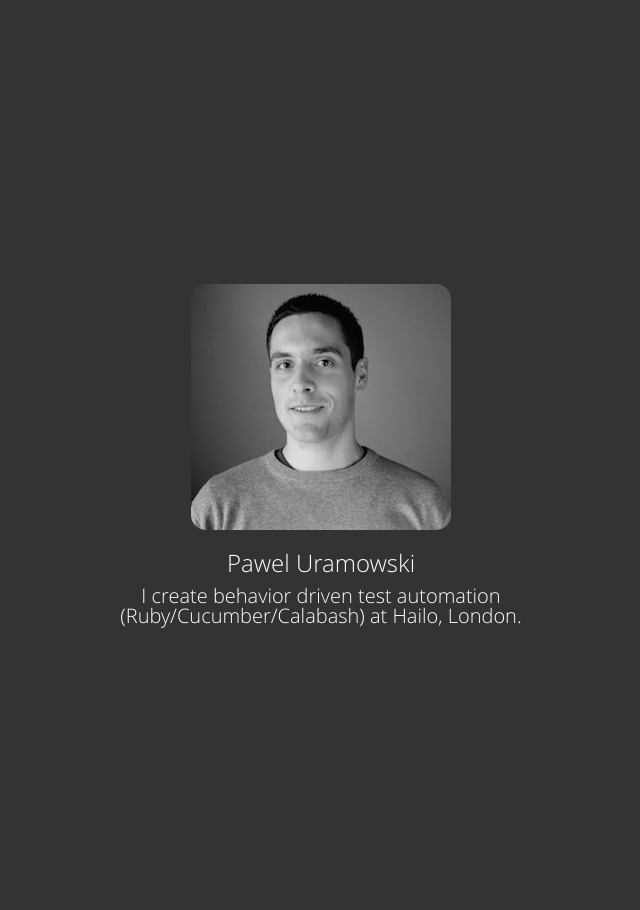
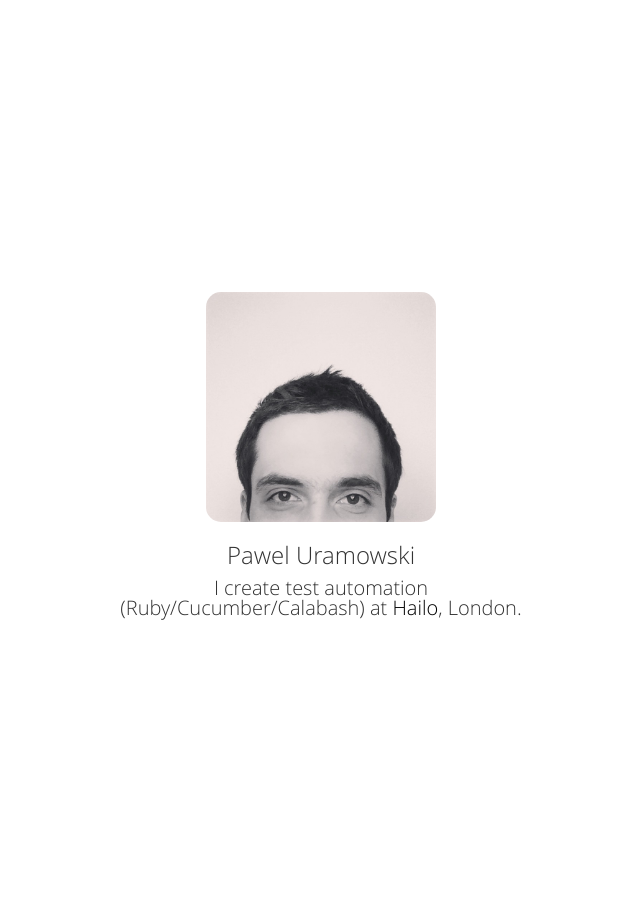
Before and after one commit to paweluramowski/paweluramowski.github.io, a Jekyll site: the page built from index.md, in a window 1280 px wide. Shown: the whole page, without its empty margins (319-959 px from the left). Built offline with Jekyll 4.4.1, drawn with Linux system fonts in a browser that asks for light colours; Markdown is read by kramdown in place of the engine named in the settings; comment, search, counter and statistics services are not loaded.

Commit message:
img and title update

```diff
--- a/css/cover.css
+++ b/css/cover.css
@@ -1,10 +1,10 @@
 html,
 body {
   height: 100%;
-  background-color: #333;
+  background-color: #fff;
 }
 body {
-  color: #fff;
+  color: #333333;
   text-align: center;
   font-family: "Open Sans Light";
   line-height: 1.4;
@@ -21,7 +21,7 @@ p {
 }
 
 a, a:hover {
-  color: #fff;
+  color: #000;
 }
 
 /* Extra markup and styles for table-esque vertical and horizontal centering */
@@ -44,7 +44,9 @@ a, a:hover {
 }
 
 .roundborder {
-border-radius: 15px;
+  border-radius: 15px;
+  width: 230px;
+  height: 230px;
 }
 
 /* Padding for spacing */
--- a/index.md
+++ b/index.md
@@ -5,4 +5,4 @@ layout: home-default
 
 # Pawel Uramowski
 
-I create behavior driven test automation (Ruby/Cucumber/Calabash) at [Hailo](https://www.hailocab.com), London.
+I create test automation (Ruby/Cucumber/Calabash) at [Hailo](https://www.hailocab.com), London.
```
Also changed, not shown: img/photo.jpg.
